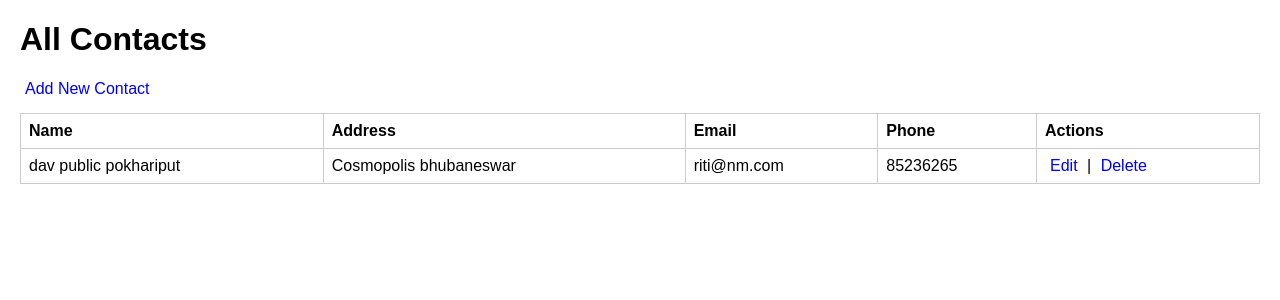
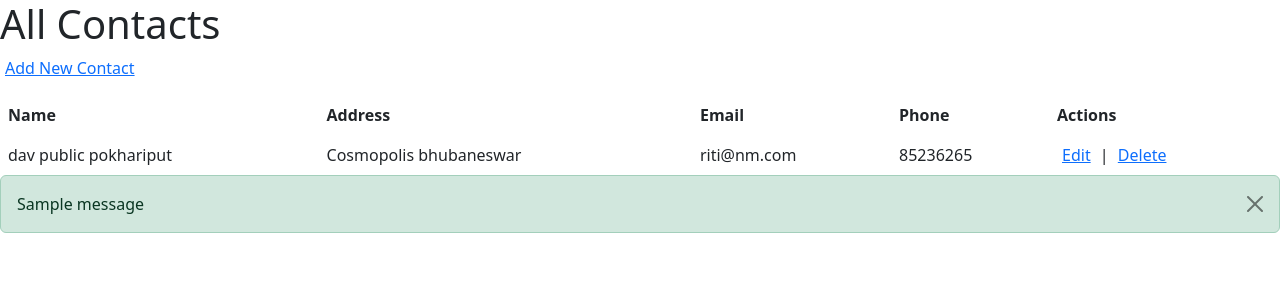
Before and after one commit to Ritimuktapatro123/Contact_manager, a Flask app: page / in a window 1280 px wide. Shown: the top 300 px of the page. Run offline with Flask 3, Linux system fonts and the light colour scheme; data comes from the database, SQL or seed files in the repository; both versions use the stored data as it was after the commit; one stand-in notice (Sample message) is shown.

Commit message:
Add Bootstrap alert for flash messages

```diff
--- a/templates/index.html
+++ b/templates/index.html
@@ -3,6 +3,9 @@
 <head>
     <title>Contact Manager</title>
     <link rel="stylesheet" href="/static/style.css">
+    <!-- Bootstrap CSS -->
+<link href="https://cdn.jsdelivr.net/npm/bootstrap@5.3.0/dist/css/bootstrap.min.css" rel="stylesheet">
+
 </head>
 <body>
     <h1>All Contacts</h1>
@@ -24,5 +27,20 @@
         </tr>
         {% endfor %}
     </table>
+    <!-- Bootstrap JS -->
+<script src="https://cdn.jsdelivr.net/npm/bootstrap@5.3.0/dist/js/bootstrap.bundle.min.js"></script>
+
+    {% with messages = get_flashed_messages(with_categories=true) %}
+  {% if messages %}
+    {% for category, message in messages %}
+      <div class="alert alert-{{ category }} alert-dismissible fade show" role="alert">
+        {{ message }}
+        <button type="button" class="btn-close" data-bs-dismiss="alert" aria-label="Close"></button>
+
+      </div>
+    {% endfor %}
+  {% endif %}
+{% endwith %}
+
 </body>
 </html>
```
Also changed, not shown: contacts.db.
